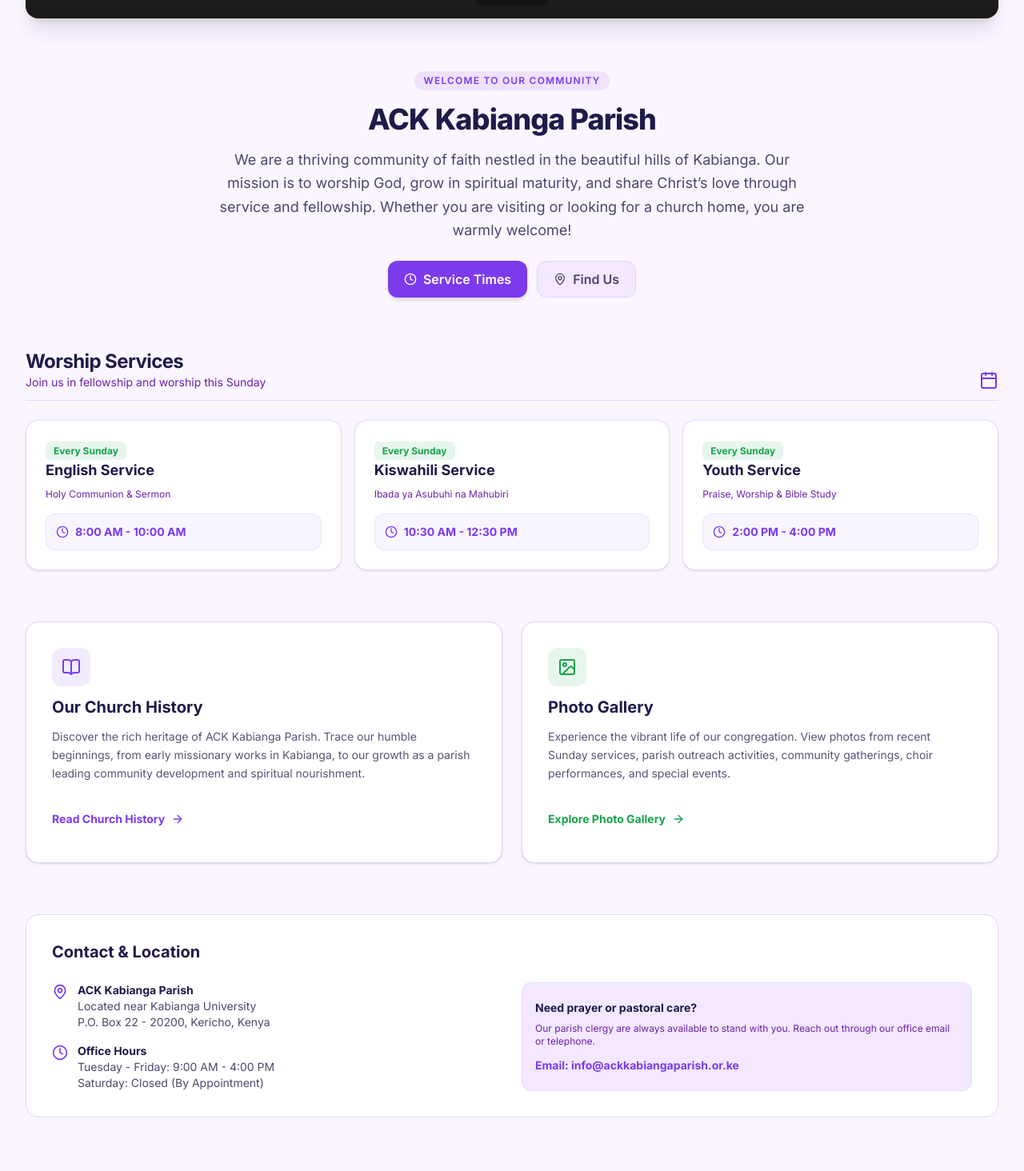
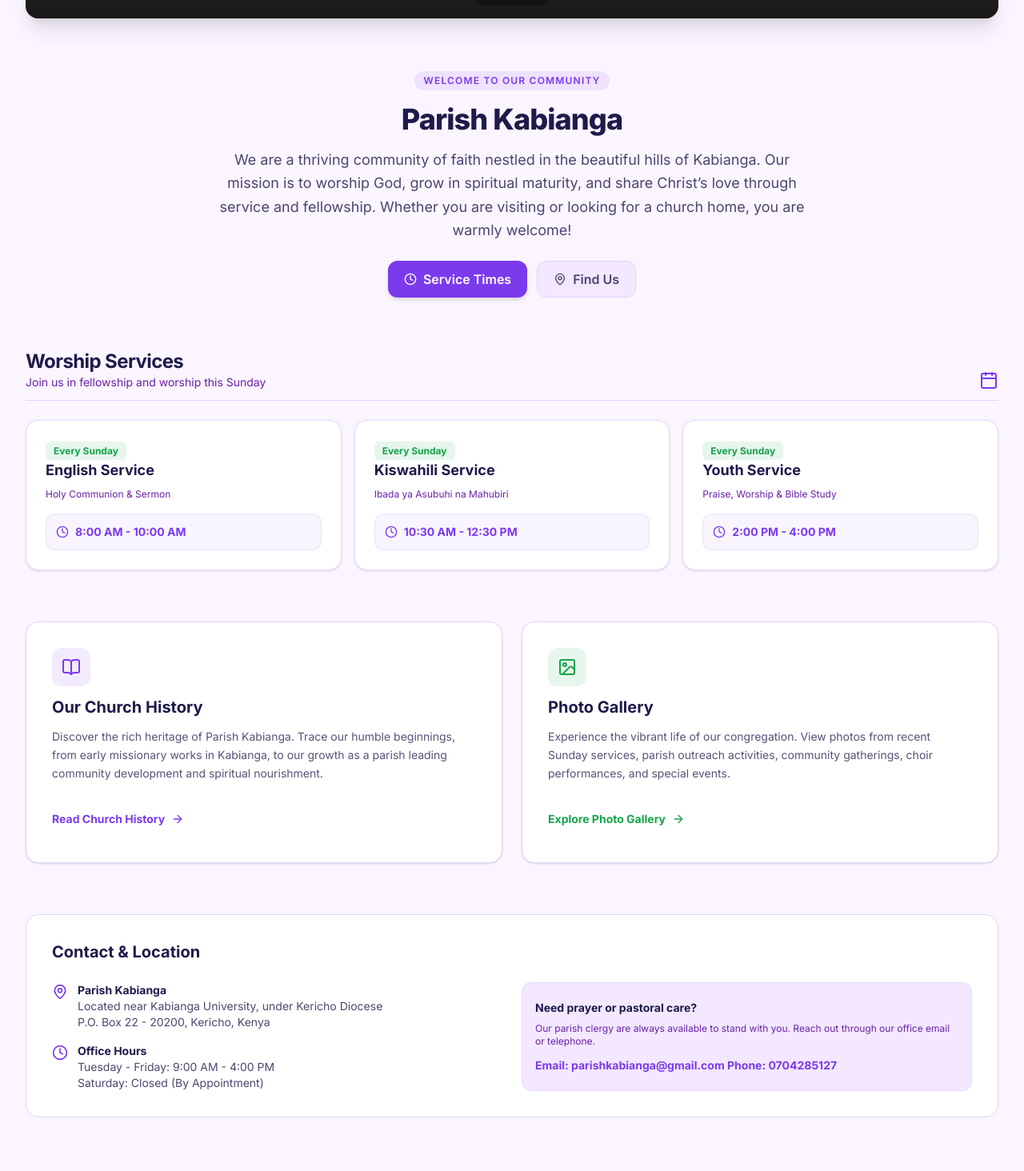
Before and after one commit to nimkibet/Kabianga_parish, a Next.js app: page / in a window 1280 px wide. Shown: the part 546-2010 px from the top of the page at 80% size. Built offline with nearby package versions, Linux system fonts and the light colour scheme; no server answers; the database is empty; grey boxes are pictures that could not be loaded.

Commit message:
Update branding, email, phone, and add Diocese note

```diff
--- a/src/app/page.tsx
+++ b/src/app/page.tsx
@@ -35,7 +35,7 @@ export default function Home() {
           Welcome to our Community
         </span>
         <h2 className="text-3xl md:text-4xl font-extrabold text-foreground tracking-tight">
-          ACK Kabianga Parish
+          Parish Kabianga
         </h2>
         <p className="text-base sm:text-lg text-foreground/80 leading-relaxed">
           We are a thriving community of faith nestled in the beautiful hills of Kabianga.
@@ -104,7 +104,7 @@ export default function Home() {
             </div>
             <h3 className="text-xl font-bold text-foreground">Our Church History</h3>
             <p className="text-sm text-foreground/75 leading-relaxed">
-              Discover the rich heritage of ACK Kabianga Parish. Trace our humble beginnings,
+              Discover the rich heritage of Parish Kabianga. Trace our humble beginnings,
               from early missionary works in Kabianga, to our growth as a parish leading community
               development and spiritual nourishment.
             </p>
@@ -152,8 +152,8 @@ export default function Home() {
             <div className="flex items-start space-x-3">
               <MapPin className="w-5 h-5 text-primary shrink-0 mt-0.5" />
               <div>
-                <p className="font-bold text-foreground">ACK Kabianga Parish</p>
-                <p>Located near Kabianga University</p>
+                <p className="font-bold text-foreground">Parish Kabianga</p>
+                <p>Located near Kabianga University, under Kericho Diocese</p>
                 <p>P.O. Box 22 - 20200, Kericho, Kenya</p>
               </div>
             </div>
@@ -173,7 +173,8 @@ export default function Home() {
               Our parish clergy are always available to stand with you. Reach out through our office email or telephone.
             </p>
             <p className="text-sm font-bold text-primary pt-1">
-              Email: info@ackkabiangaparish.or.ke
+              Email: parishkabianga@gmail.com
+              Phone: 0704285127
             </p>
           </div>
         </div>
```
